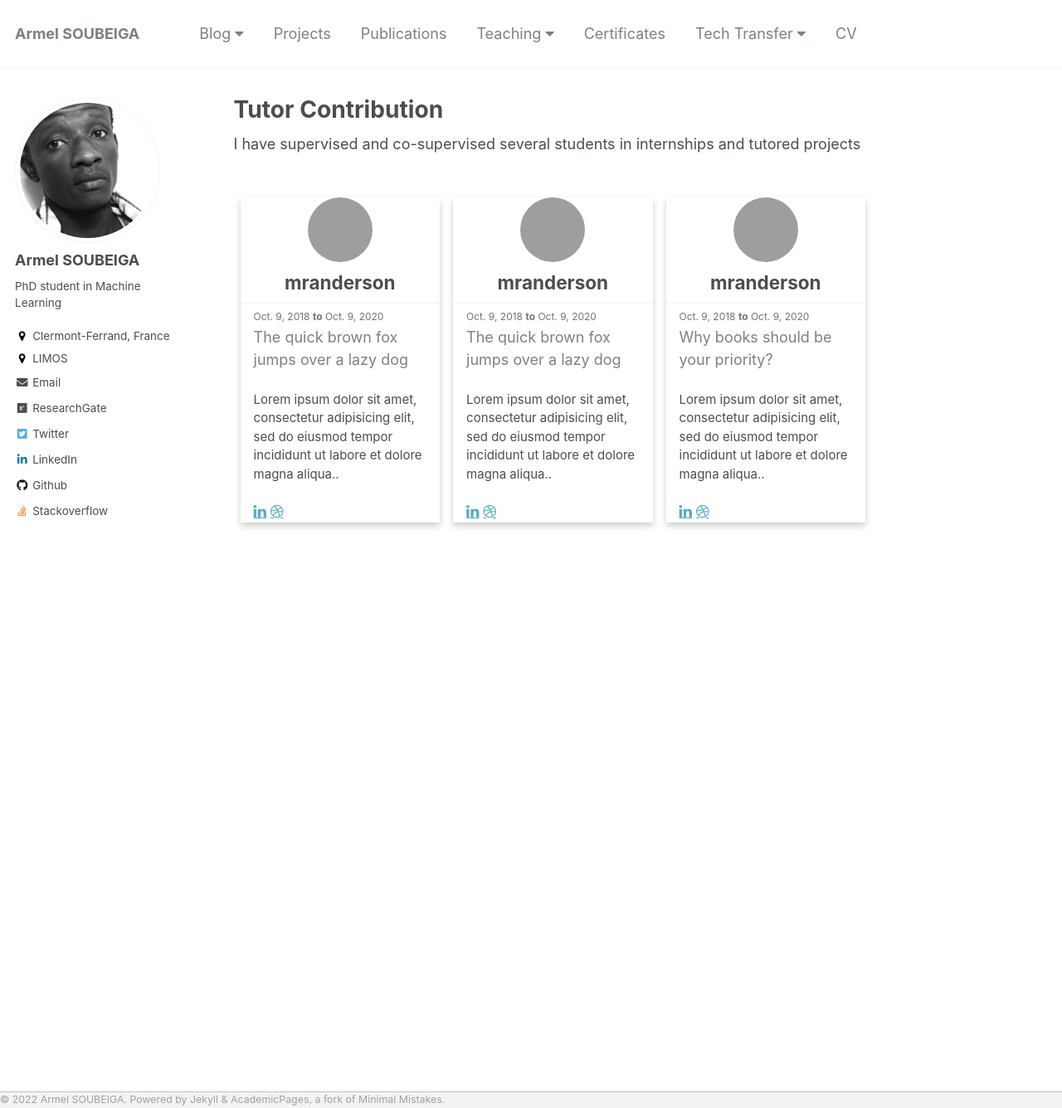
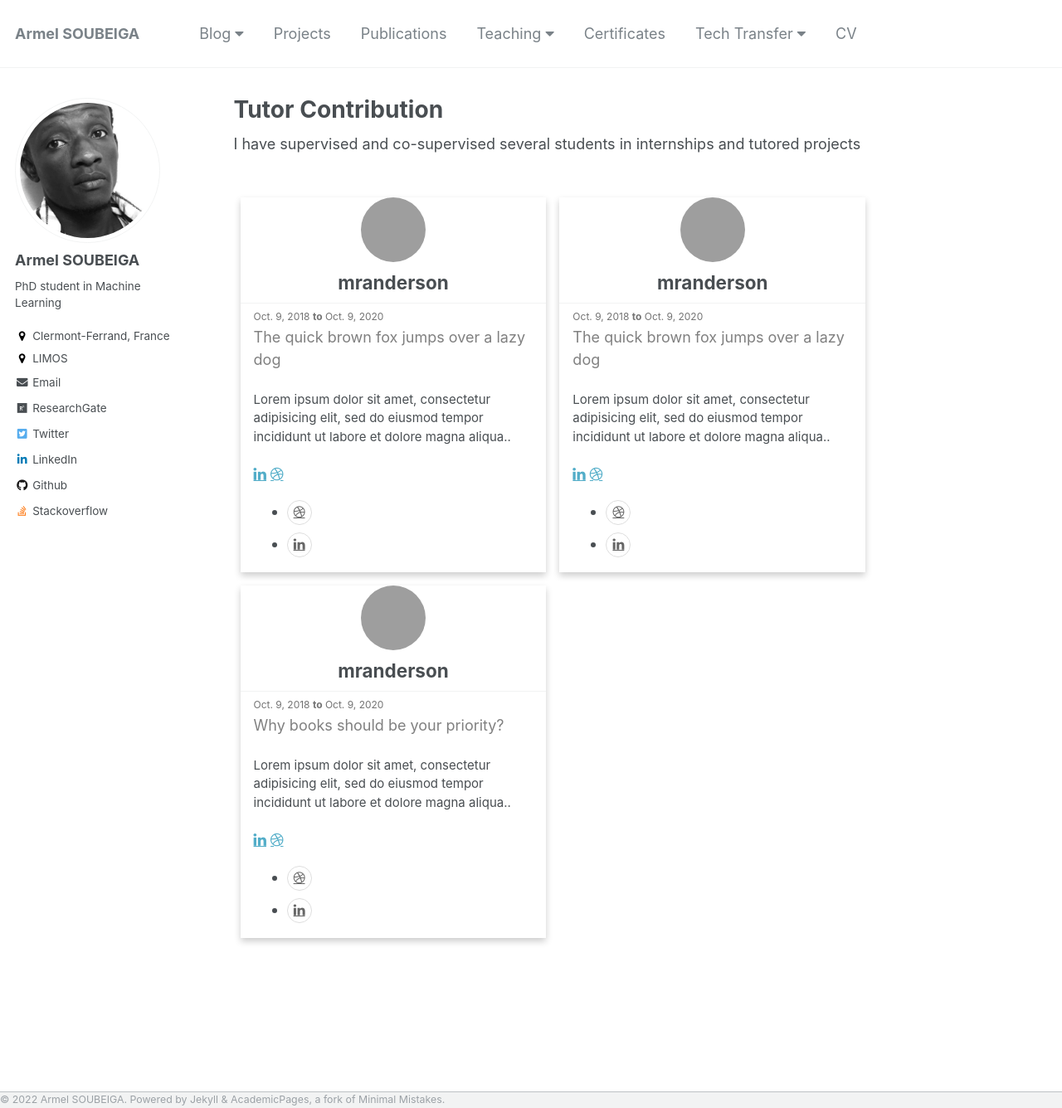
Before and after one commit to armelsoubeiga/armelsoubeiga.github.io, a Jekyll site: the page built from _pages/talks-tutor.html, in a window 1280 px wide and 1336 px high. Shown: the whole window at 83% size. Built offline with Jekyll 4.4.1, drawn with Linux system fonts in a browser that asks for light colours; grey boxes are pictures that could not be loaded.

Commit message:
Update talks-tutor.html

```diff
--- a/_pages/talks-tutor.html
+++ b/_pages/talks-tutor.html
@@ -18,7 +18,7 @@ author_profile: true
 
 .column {
   float: left;
-  width: 33.33%;
+  width: 50%;
   margin-bottom: 16px;
   padding: 0 8px;
 }
@@ -65,7 +65,26 @@ author_profile: true
   h2 {
     margin: 3mm  0 0;
   }
-  }
+ }
+
+  .social-link {
+    width: 30px;
+    height: 30px;
+    border: 1px solid #ddd;
+    display: flex;
+    align-items: center;
+    justify-content: center;
+    color: #666;
+    border-radius: 50%;
+    transition: all 0.3s;
+    font-size: 0.9rem;
+}
+
+.social-link:hover, .social-link:focus {
+    background: #ddd;
+    text-decoration: none;
+    color: #555;
+}
 
 </style>
 </head>
@@ -92,6 +111,11 @@ author_profile: true
             <p style="font-size: 15px;">{{ post.description }}.</p>
             <a href="{{ post.author_link }}" class="fa fa-linkedin"></a>
             <a href="{{ post.author_page }}" class="fa fa-dribbble"></a>
+
+            <ul class="social mb-0 list-inline">
+                <li class="list-inline-item"><a href="#" class="social-link"><i class="fa fa-dribbble"></i></a></li>
+                <li class="list-inline-item"><a href="#" class="social-link"><i class="fa fa-linkedin"></i></a></li>
+             </ul>
         </div>
 
       </div>
```
